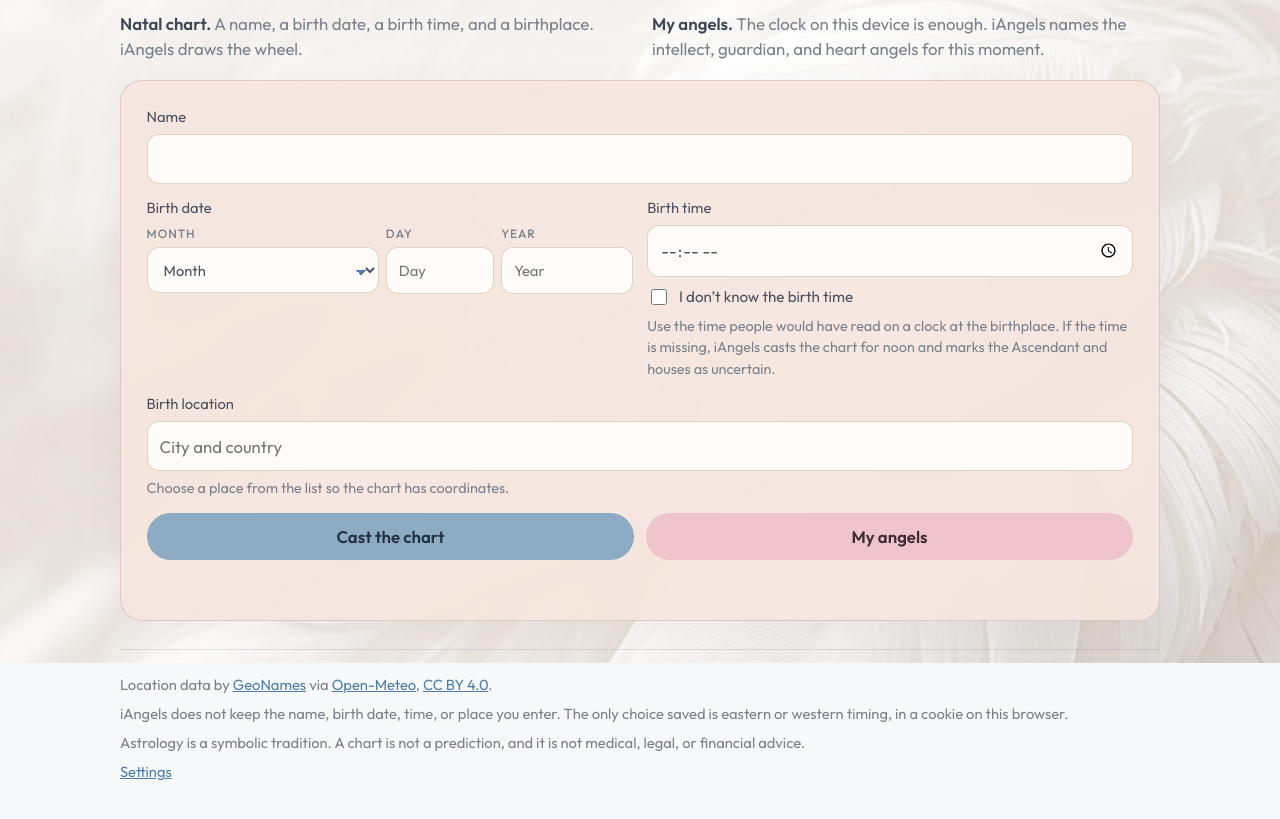
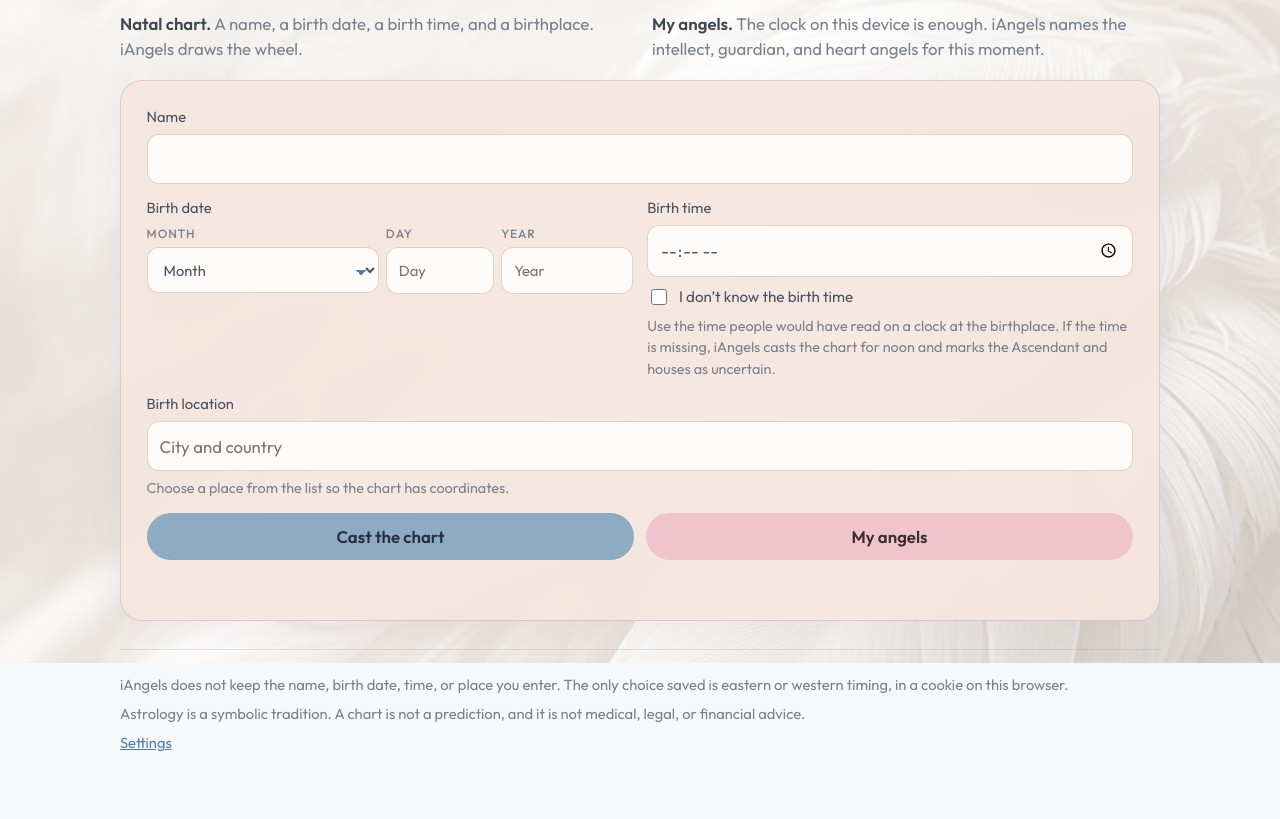
Before and after one commit to zendata/BMF, a plain HTML site: page index.html in a window 1280 px wide. Shown: the part 137-956 px from the top of the page. Drawn offline with Linux system fonts and the light colour scheme.

Commit message:
Move the place-data credit to the settings page.
The front page no longer names the location service, and the credit is plain text.

Co-authored-by: Cursor <cursoragent@cursor.com>

```diff
--- a/index.html
+++ b/index.html
@@ -102,7 +102,6 @@
     </main>
 
     <footer>
-      <p id="credit">Location data by <a href="https://www.geonames.org/">GeoNames</a> via <a href="https://open-meteo.com/">Open-Meteo</a>, <a href="https://creativecommons.org/licenses/by/4.0/">CC BY 4.0</a>.</p>
       <p id="privacy">iAngels does not keep the name, birth date, time, or place you enter. The only choice saved is eastern or western timing, in a cookie on this browser.</p>
       <p>Astrology is a symbolic tradition. A chart is not a prediction, and it is not medical, legal, or financial advice.</p>
       <p><a href="admin/">Settings</a></p>
```
Also changed, not shown: admin/index.html (+1 -0 lines).
